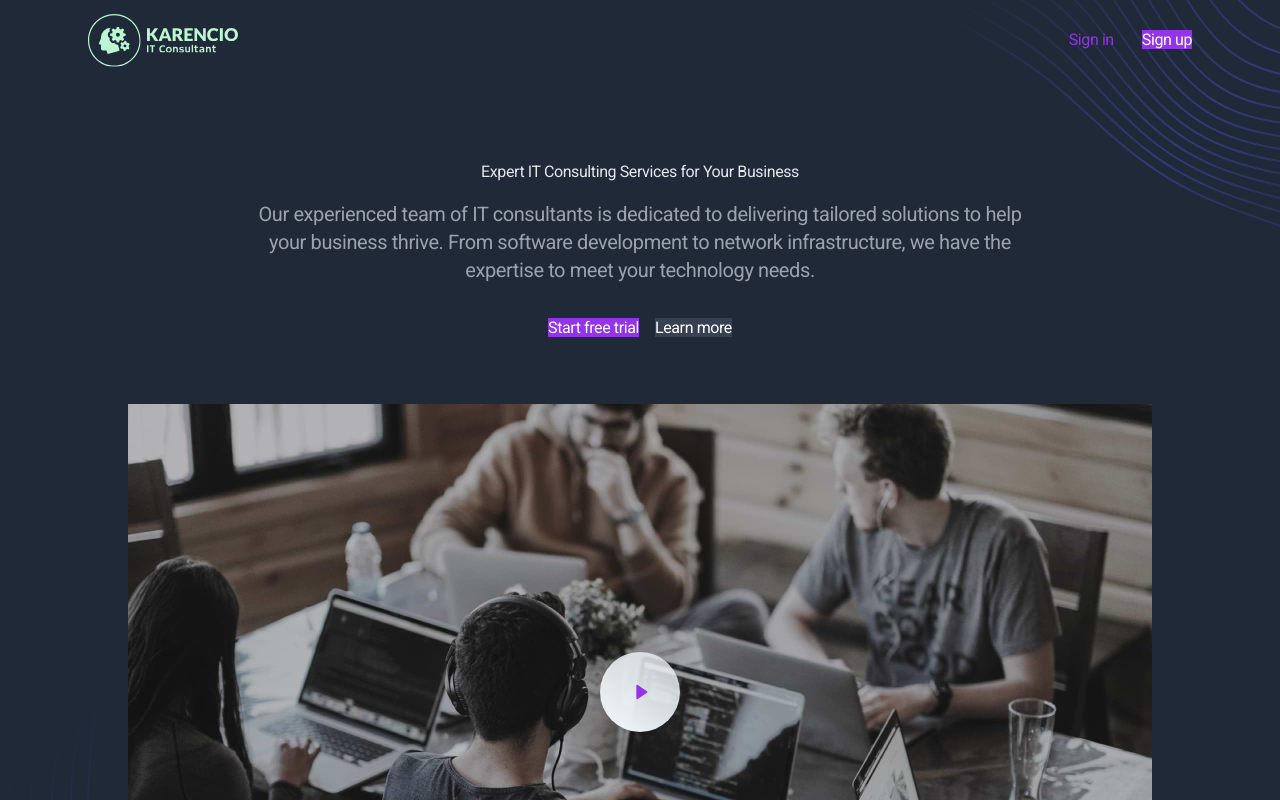
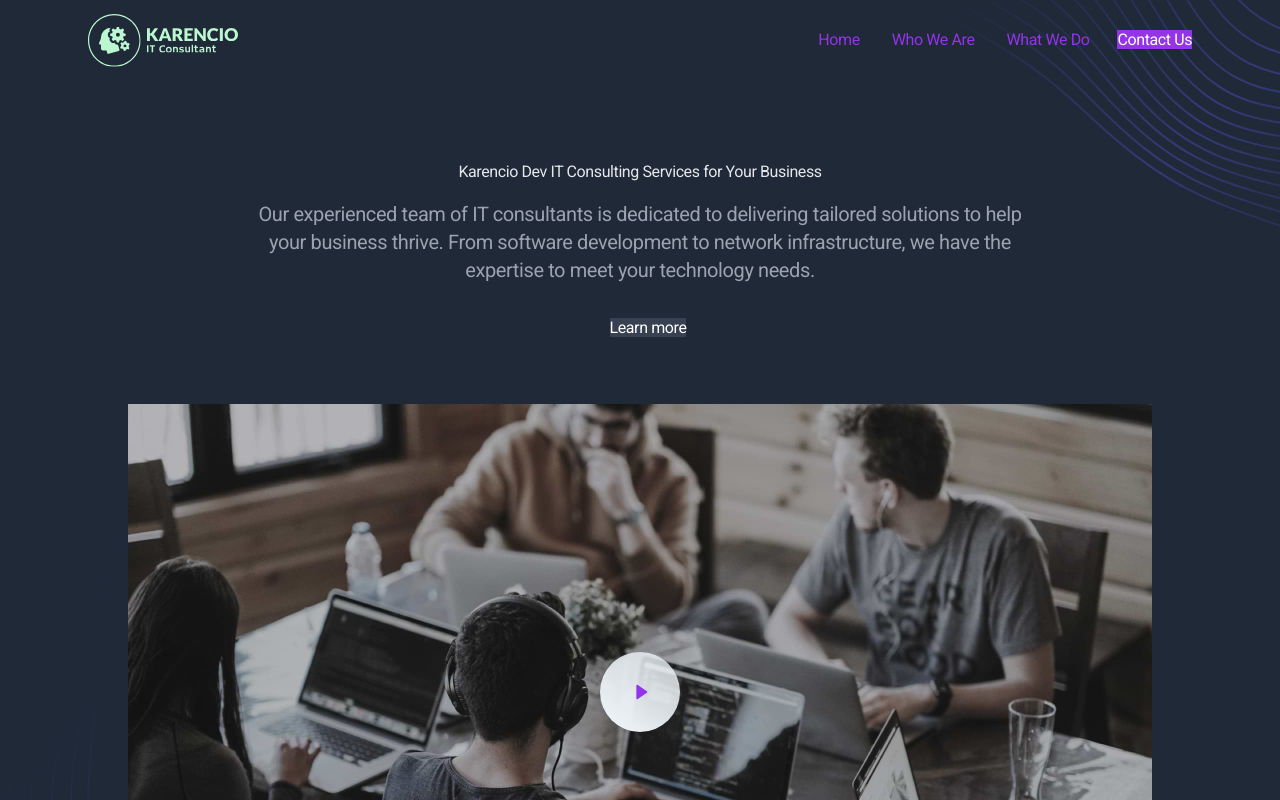
Before and after one commit to jupadev/karencio-website, a Next.js app: page / in a window 1280 px wide. Shown: the top 800 px of the page. Built offline with nearby package versions, Linux system fonts and the light colour scheme.

Commit message:
update copies (#7)

```diff
--- a/app/layout.tsx
+++ b/app/layout.tsx
@@ -9,7 +9,7 @@ const roboto = Roboto({
 });
 
 export const metadata = {
-  title: "Karencio Dev LLC| Web development consultant",
+  title: "Karencio Dev LLC | Web development consultant",
   description: `Let's build your application together. Our company will help to build the best solution for your business`,
 };
 
--- a/app/partials/Header.jsx
+++ b/app/partials/Header.jsx
@@ -191,18 +191,34 @@ function Header() {
             <ul className="flex grow justify-end flex-wrap items-center">
               <li>
                 <Link
-                  href="/signin"
+                  href="/"
                   className="font-medium text-purple-600 hover:text-gray-200 px-4 py-3 flex items-center transition duration-150 ease-in-out"
                 >
-                  Sign in
+                  Home
                 </Link>
               </li>
               <li>
                 <Link
-                  href="/signup"
+                  href="/who-we-are"
+                  className="font-medium text-purple-600 hover:text-gray-200 px-4 py-3 flex items-center transition duration-150 ease-in-out"
+                >
+                  Who We Are
+                </Link>
+              </li>
+              <li>
+                <Link
+                  href="/what-we-do"
+                  className="font-medium text-purple-600 hover:text-gray-200 px-4 py-3 flex items-center transition duration-150 ease-in-out"
+                >
+                  What We Do
+                </Link>
+              </li>
+              <li>
+                <Link
+                  href="/contact"
                   className="btn-sm text-white bg-purple-600 hover:bg-purple-700 ml-3"
                 >
-                  Sign up
+                  Contact Us
                 </Link>
               </li>
             </ul>
@@ -244,18 +260,34 @@ function Header() {
               <ul className="bg-gray-800 px-4 py-2">
                 <li>
                   <Link
-                    href="/signin"
+                    href="/"
                     className="flex font-medium w-full text-purple-600 hover:text-gray-200 py-2 justify-center"
                   >
-                    Sign in
+                    Home
                   </Link>
                 </li>
                 <li>
                   <Link
-                    href="/signup"
+                    href="/who-we-are"
+                    className="flex font-medium w-full text-purple-600 hover:text-gray-200 py-2 justify-center"
+                  >
+                    Who We Are
+                  </Link>
+                </li>
+                <li>
+                  <Link
+                    href="/what-we-do"
+                    className="flex font-medium w-full text-purple-600 hover:text-gray-200 py-2 justify-center"
+                  >
+                    What We Do
+                  </Link>
+                </li>
+                <li>
+                  <Link
+                    href="/contact"
                     className="font-medium w-full inline-flex items-center justify-center border border-transparent px-4 py-2 my-2 rounded-sm text-white bg-purple-600 hover:bg-purple-700 transition duration-150 ease-in-out"
                   >
-                    Sign up
+                    Contact Us
                   </Link>
                 </li>
               </ul>
--- a/app/partials/HeroHome.jsx
+++ b/app/partials/HeroHome.jsx
@@ -41,19 +41,14 @@ function HeroHome() {
           {/* Section header */}
           <div className="max-w-3xl mx-auto text-center pb-12 md:pb-16">
             <h1 className="h1 mb-4" data-aos="fade-up">
-            <span className="text-gradient">Expert IT Consulting Services for Your Business</span>
+            <span className="text-gradient">Karencio Dev IT Consulting Services for Your Business</span>
             </h1>
             <p className="text-xl text-gray-400 mb-8" data-aos="fade-up" data-aos-delay="200">
             Our experienced team of IT consultants is dedicated to delivering tailored solutions to help your business thrive. From software development to network infrastructure, we have the expertise to meet your technology needs.
             </p>
             <div className="max-w-xs mx-auto sm:max-w-none sm:flex sm:justify-center">
               <div data-aos="fade-up" data-aos-delay="400">
-                <a className="btn text-white bg-purple-600 hover:bg-purple-700 w-full mb-4 sm:w-auto sm:mb-0" href="#0">
-                  Start free trial
-                </a>
-              </div>
-              <div data-aos="fade-up" data-aos-delay="600">
-                <a className="btn text-white bg-gray-700 hover:bg-gray-800 w-full sm:w-auto sm:ml-4" href="#0">
+                <a className="btn text-white bg-gray-700 hover:bg-gray-800 w-full sm:w-auto sm:ml-4" href="/what-we-do">
                   Learn more
                 </a>
               </div>
--- a/app/partials/Testimonials.jsx
+++ b/app/partials/Testimonials.jsx
@@ -42,8 +42,8 @@ function Testimonials() {
                 </div>
               </div>
               <blockquote className="text-lg text-gray-400 grow">
-                {`— Open PRO lets me quickly get the insights I care about so that
-                I can focus on my productive work. I've had Open PRO for about
+                {`— Karencio Dev lets me quickly get the insights I care about so that
+                I can focus on my productive work. I've had Karencio Dev for about
                 24 hours now and I honestly don't know how I functioned without
                 it before.`}
               </blockquote>
@@ -84,8 +84,8 @@ function Testimonials() {
                 </div>
               </div>
               <blockquote className="text-lg text-gray-400 grow">
-                {`— Open PRO lets me quickly get the insights I care about so that
-                I can focus on my productive work. I've had Open PRO for about
+                {`— Karencio Dev lets me quickly get the insights I care about so that
+                I can focus on my productive work. I've had Karencio Dev for about
                 24 hours now and I honestly don't know how I functioned without
                 it before.`}
               </blockquote>
@@ -126,8 +126,8 @@ function Testimonials() {
                 </div>
               </div>
               <blockquote className="text-lg text-gray-400 grow">
-                {`— Open PRO lets me quickly get the insights I care about so that
-                I can focus on my productive work. I've had Open PRO for about
+                {`— Karencio Dev lets me quickly get the insights I care about so that
+                I can focus on my productive work. I've had Karencio Dev for about
                 24 hours now and I honestly don't know how I functioned without
                 it before.`}
               </blockquote>
```
